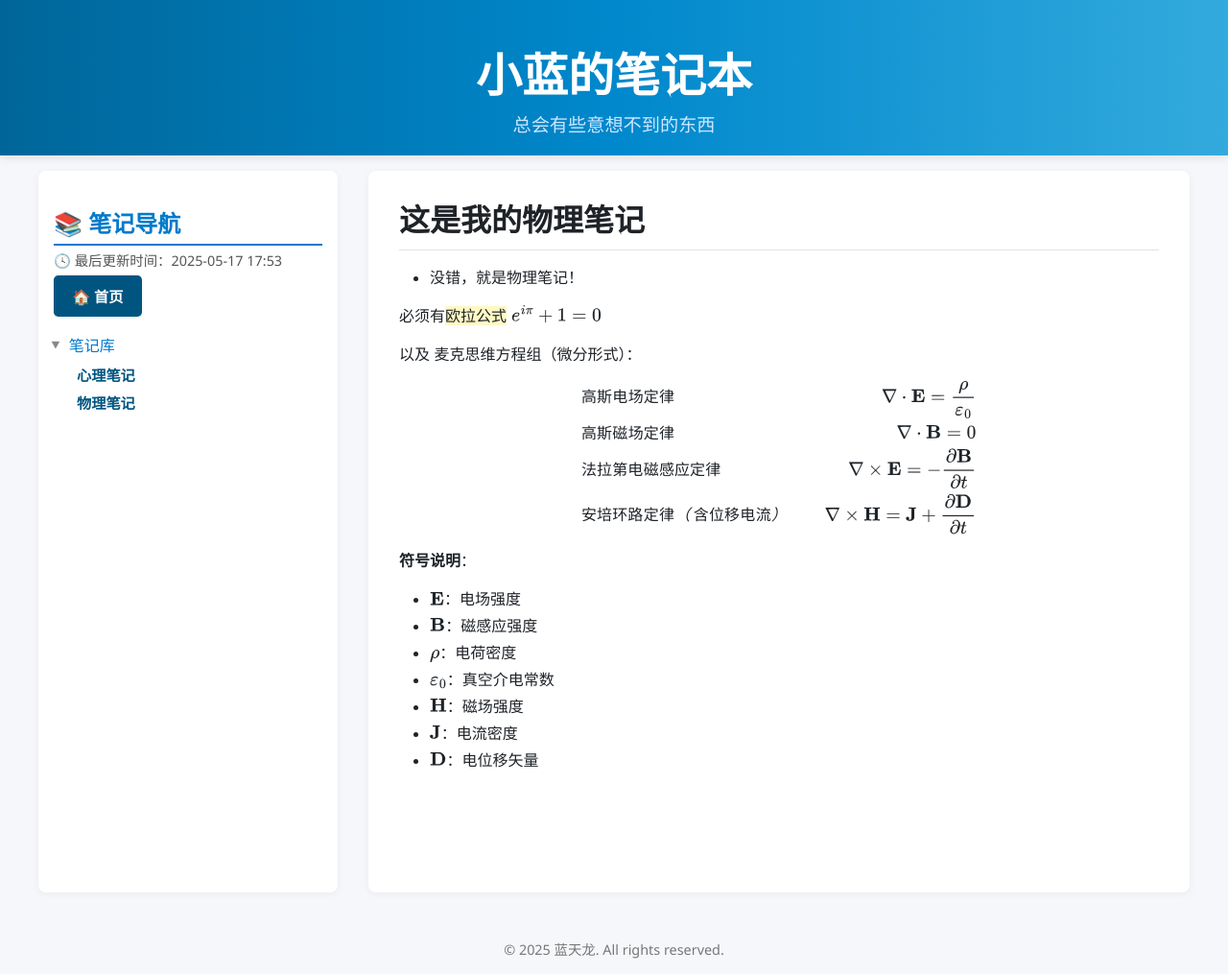
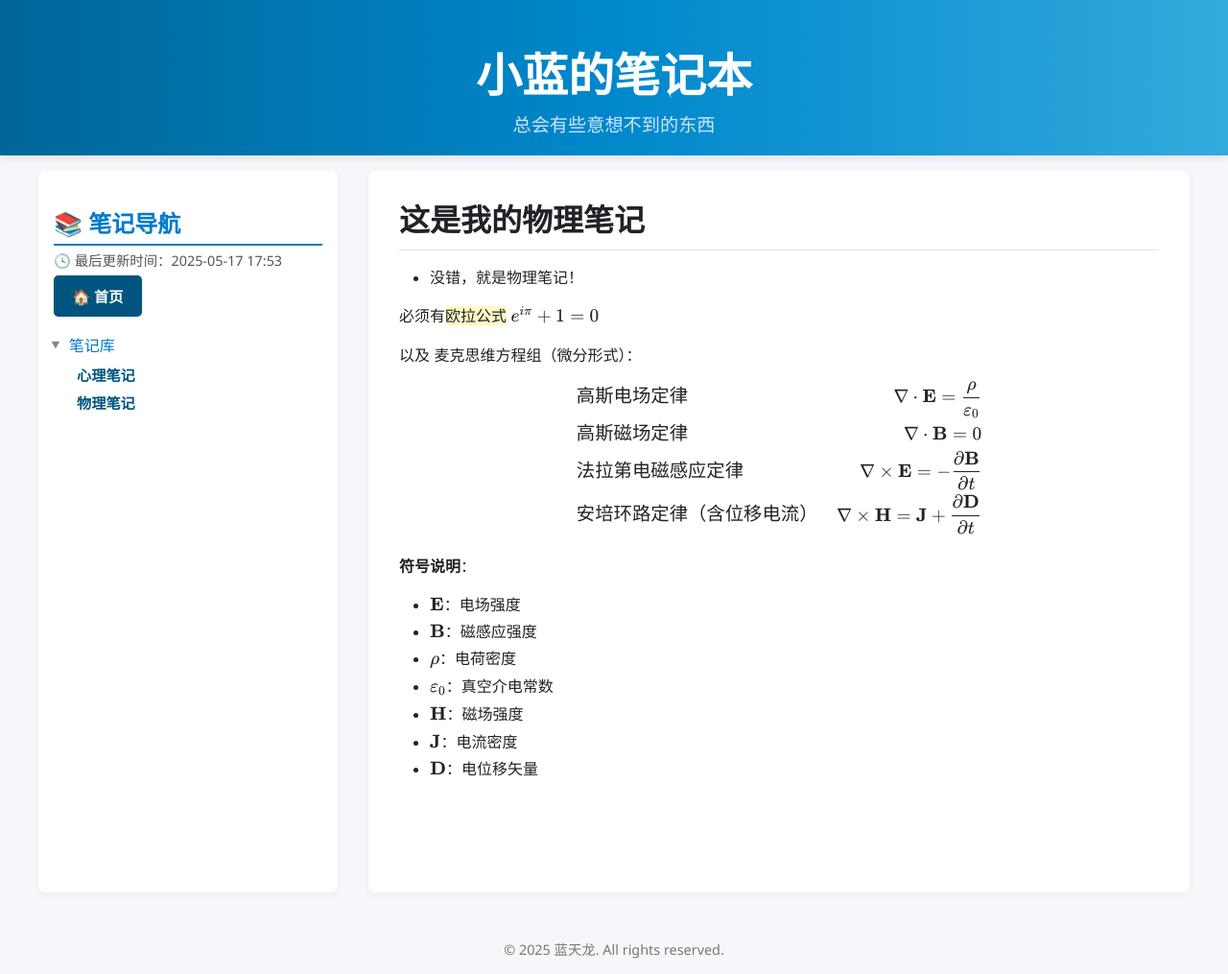
Before and after one commit to Tlonglan/GitNotebook, a Jekyll site: the page built from 笔记库/物理笔记.md, in a window 1280 px wide. Shown: the whole page at 96% size. Built offline with Jekyll 4.4.1, drawn with Linux system fonts in a browser that asks for light colours; nearby versions of some CDN libraries; our own code applies the rules of GitHub Pages for plain Markdown files.

Commit message:
new file:   _includes/katex.html 	deleted:    _includes/mathjax.html 	modified:   _layouts/default.html 	deleted:    assets/css/_callout.scss 	deleted:    assets/css/main.scss 	modified:   "\347\254\224\350\256\260\345\272\223/\347\211\251\347\220\206\347\254\224\350\256\260.md"
将公式渲染引擎从mathjax 换为 katex，去掉css 样式，先不弄了

```diff
--- /dev/null
+++ b/_includes/katex.html
@@ -0,0 +1,30 @@
+<!-- KaTeX 资源 -->
+<link rel="stylesheet" href="https://cdn.jsdelivr.net/npm/katex@0.16.8/dist/katex.min.css">
+<script src="https://cdn.jsdelivr.net/npm/katex@0.16.8/dist/katex.min.js"></script>
+<script src="https://cdn.jsdelivr.net/npm/katex@0.16.8/dist/contrib/auto-render.min.js"></script>
+
+<!-- 初始化 KaTeX 自动渲染 -->
+<script>
+  document.addEventListener("DOMContentLoaded", function() {
+    renderMathInElement(document.body, {
+      // 识别 LaTeX 公式的定界符
+      delimiters: [
+        {left: "$$", right: "$$", display: true},  // 块级公式
+        {left: "$", right: "$", display: false},   // 行内公式
+        {left: "\\[", right: "\\]", display: true},
+        {left: "\\(", right: "\\)", display: false}
+      ],
+      // 配置选项（可选）
+      throwOnError: false,
+      errorColor: "#ff0000",
+      strict: "ignore",  // 宽松模式，忽略格式问题
+      trust: true,       // 信任所有公式内容
+      // 自定义 LaTeX 宏（可选）
+      macros: {
+        "\\R": "\\mathbb{R}",
+        "\\Z": "\\mathbb{Z}",
+        "\\N": "\\mathbb{N}"
+      }
+    });
+  });
+</script>
--- a/_includes/mathjax.html
+++ /dev/null
@@ -1,21 +0,0 @@
-<script>
-    MathJax = {
-        tex: {
-            inlineMath: [['$', '$'], ['\\(', '\\)']],
-            displayMath: [['$$', '$$'], ['\\[', '\\]']],
-            processEscapes: true
-        },
-        svg: {
-            fontCache: 'global'
-        },
-        options: {
-            skipHtmlTags: ['script', 'noscript', 'style', 'textarea', 'pre', 'code'],
-            ignoreHtmlClass: 'tex2jax_ignore',
-            processHtmlClass: 'tex2jax_process'
-        }
-    };
-</script>
-<script id="MathJax-script" async src="https://cdn.jsdelivr.net/npm/mathjax@3/es5/tex-svg.js"></script>
-
-
-<!-- <script type="text/javascript" async src="https://cdn.mathjax.org/mathjax/latest/mathjax.js?config=TeX-AMS-MML_HTMLorMML"></script> -->
--- a/_layouts/default.html
+++ b/_layouts/default.html
@@ -5,11 +5,8 @@
   <meta name="viewport" content="width=device-width, initial-scale=1" />
   <title>{{ page.title }} | {{ site.title }}</title>
 
-  <!-- 自定义类似Obsidian 的 Callout 样式  -->
-  <link rel="stylesheet" href="{{ '/assets/css/main.scss' | relative_url }}">
-
-  <!-- 引入自定义的 mathjax.html，用于渲染数学公式 -->
-  {% include mathjax.html %}
+  <!-- 引入自定义的 katex.html，用于渲染数学公式 -->
+  {% include katex.html %}
 
   <!-- GitHub Markdown 样式，保证文章内容渲染风格统一 -->
   <link rel="stylesheet" href="https://cdnjs.cloudflare.com/ajax/libs/github-markdown-css/5.1.0/github-markdown.min.css" />
--- a/assets/css/_callout.scss
+++ /dev/null
@@ -1,30 +0,0 @@
-.callout {
-  padding: 10px;
-  margin: 10px 0;
-  border-left: 5px solid;
-}
-
-.callout.info {
-  border-color: #007bff;
-  background-color: #e6f7ff;
-}
-
-.callout.tip {
-  border-color: #28a745;
-  background-color: #f0fdf4;
-}
-
-.callout.warning {
-  border-color: #ffc107;
-  background-color: #fff3cd;
-}
-
-.callout.danger {
-  border-color: #dc3545;
-  background-color: #f8d7da;
-}
-
-.callout-title {
-  font-weight: bold;
-  margin-top: 0;
-}
--- a/assets/css/main.scss
+++ /dev/null
@@ -1,11 +0,0 @@
----
-# 这里可以添加一些元数据，但通常 SCSS 文件不需要
----
-
-// 1. 在 :root 中定义全局变量
-:root {
-  --primary-color: #2a55e9;
-}
-
-// 导入 SCSS 模块
-@import "callout";
--- a/笔记库/物理笔记.md
+++ b/笔记库/物理笔记.md
@@ -13,6 +13,7 @@ layout: default
 
 $$
 \begin{aligned}
+
 & 高斯电场定律
 & \nabla \cdot \mathbf{E} = \frac{\rho}
 {\varepsilon_0}   \\
@@ -25,6 +26,7 @@ $$
 
 & 安培环路定律（含位移电流）
 & \nabla \times \mathbf{H} = \mathbf{J} + \frac{\partial \mathbf{D}}{\partial t}  \\
+
 \end{aligned}
 $$
 
```
